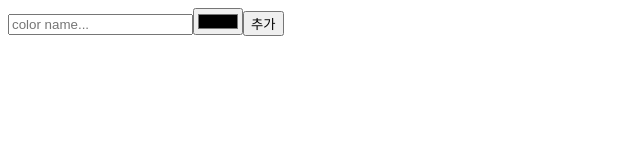
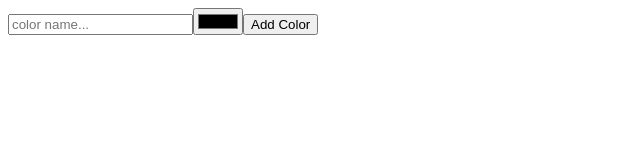
Before and after one commit to bluerumex/react_color_organizer, a React (Create React App) app: page / in a window 1280 px wide. Shown: the top 160 px of the page, without its empty margins (0-640 px from the left). Built offline with nearby package versions, Linux system fonts and the light colour scheme.

Commit message:
AddColorForm stateless func로 수정

```diff
--- a/src/component/AddColorForm.js
+++ b/src/component/AddColorForm.js
@@ -1,32 +1,22 @@
-import React, { Component } from 'react';
-import { render } from 'react-dom';
+import React from 'react';
 
-class AddColorForm extends Component {
-
-    constructor(props) {
-        super(props);
-        this.submit = this.submit.bind(this);
-    }
-
-    submit(e) {
-        const { _title, _color } = this.refs;
+const AddColorForm = ({onNewColor=f=>f}) => {
+    let _title, _color;
+    const submit = e => {
         e.preventDefault();
-        // alert(`새로운 색: ${_title.value} ${_color.value}`);
-        this.props.onNewColor(_title.value, _color.value);
+        onNewColor(_title.value, _color.value);
         _title.value = '';
         _color.value = '#000000';
         _title.focus();
     }
 
-    render() {
-        return (
-            <form onSubmit={this.submit} >
-                <input ref='_title' type='text' placeholder='color name...' required />
-                <input ref='_color' type='color' required />
-                <button>추가</button>
-            </form>
-        );
-    }
+    return (
+        <form onSubmit={submit}>
+            <input ref={input => _title = input} type='text' placeholder='color name...' required />
+            <input ref={input => _color = input} type='color' required />
+            <button>Add Color</button>
+        </form>
+    )
 }
 
 export default AddColorForm;
```
